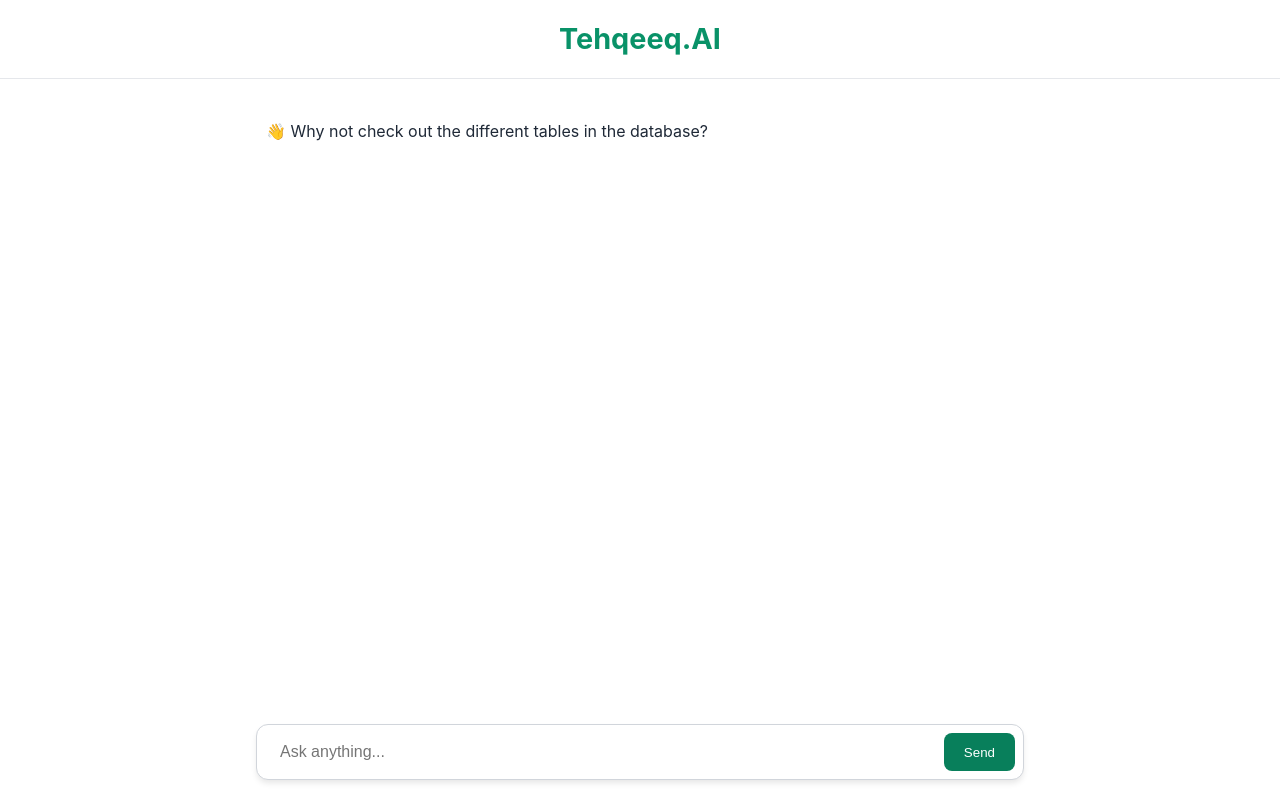
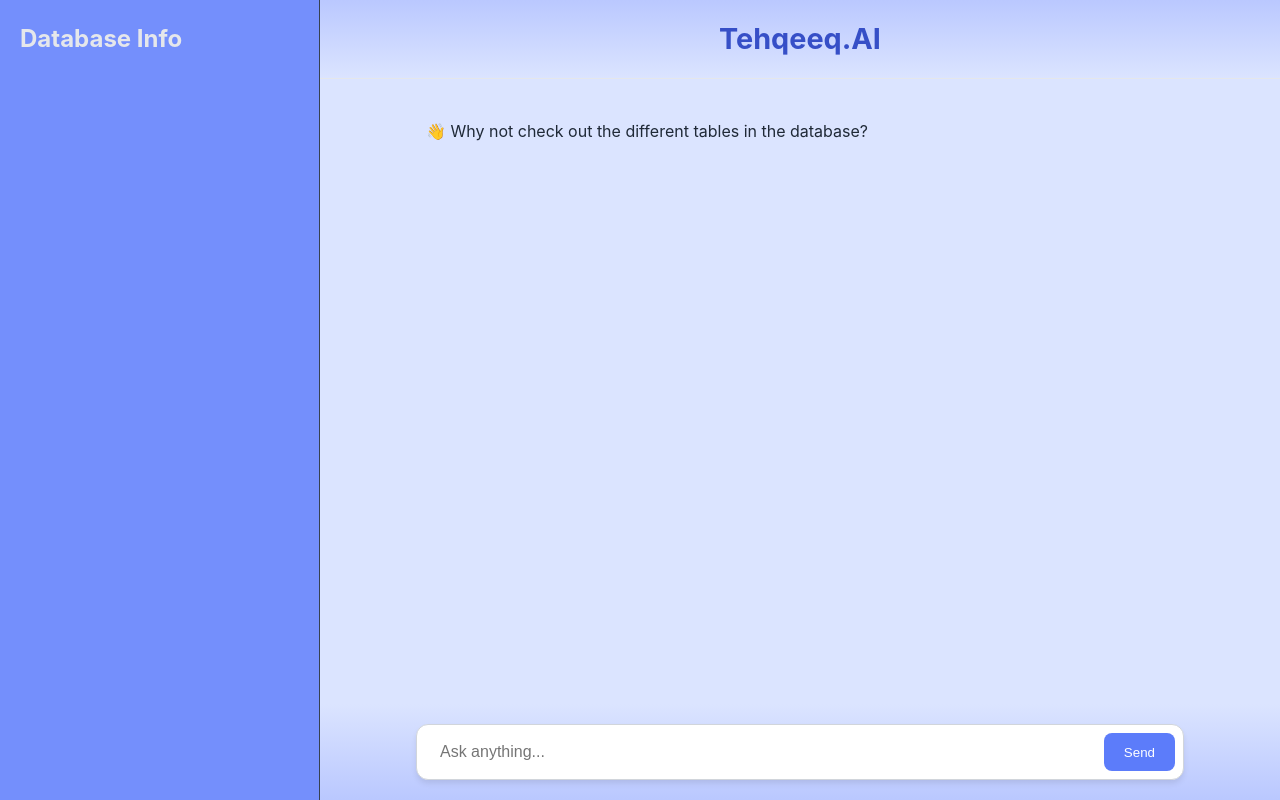
Before and after one commit to Vijay-Junoon/textToSQL, a Flask app: page / in a window 1280 px wide. Run offline with Flask 3, Linux system fonts and the light colour scheme; data that the repository does not hold is empty; some libraries are stand-ins or nearby versions.

Commit message:
Version 1.1

```diff
--- a/app.py
+++ b/app.py
@@ -1,8 +1,8 @@
 import os
 from flask import Flask, render_template, request, jsonify, session
 from dotenv import load_dotenv
-from src.main import ask_prompt,performQuery,formatResponse
-
+from src.main import ask_prompt,performQuery,formatResponse,obtainStructure
+from src.queryPurification import purify
 
 load_dotenv()
 app = Flask(__name__)
@@ -10,11 +10,18 @@
 
 # Placeholder for LLM logic
 def get_ai_response(user_input, history):
-
-    userQuery_response = ask_prompt(userQuery=user_input)[6:-3]
+    userQuery = purify(user_input)
+    userQuery_response = ask_prompt(userQuery=userQuery)[6:-3]
     query_result = performQuery(userQuery_response)
     response = formatResponse(userQuery_response,query_result)
     return response
+
+@app.route("/schema")
+def schema():
+
+    data = obtainStructure()
+
+    return jsonify(data)
 
 @app.route('/')
 def index():
--- a/requirements.txt
+++ b/requirements.txt
@@ -1,3 +1,6 @@
 psycopg2-binary
 pandas
 dotenv
+keybert
+sentence-transformers
+scikit-learn
--- a/src/main.py
+++ b/src/main.py
@@ -10,7 +10,7 @@
 
 
 client = Groq(
-    api_key=os.getenv('GROQ_API_KEY'),
+    api_key='API_KEY',
 )
 
 prompt_userQuery = """You are an expert SQL developer.
@@ -65,3 +65,23 @@
  Result: """ + str(sql_response)
     format_response = ask_prompt(prompt = prompt_format)
     return format_response
+
+def obtainStructure():
+    query = """ SELECT table_name
+    FROM information_schema.tables
+    WHERE table_schema = 'public';"""
+
+    cursor.execute(query)
+    tables = cursor.fetchall()
+    table_hash = {table[0]: [] for table in tables}
+    for table in tables:
+        table_name = str(table[0])
+
+        query = """SELECT column_name, data_type
+                    FROM information_schema.columns
+                    WHERE table_name = %s"""
+        cursor.execute(query,(table_name,))
+        data = cursor.fetchall()
+        for col in data:
+            table_hash[table_name].append(col[0])
+    return table_hash
--- /dev/null
+++ b/src/queryPurification.py
@@ -0,0 +1,19 @@
+from sentence_transformers import SentenceTransformer
+from sklearn.metrics.pairwise import cosine_similarity
+
+embed_target = ['Headphones', 'Printer', 'Mouse', 'Smartwatch', 'Keyboard', 'Smartphone', 'Camera', 'Monitor', 'Tablet', 'Laptop', 'Accessories', 'Office', 'Electronics', 'North', 'South', 'East', 'West']
+
+model = SentenceTransformer("all-MiniLM-L6-v2")
+embeddings = model.encode(embed_target)
+
+def purify(userQuery):
+  userQuery = userQuery.split()
+  for i in range(len(userQuery)):
+    enc_query = model.encode(userQuery[i])
+    sims = list(cosine_similarity([enc_query],embeddings))
+    trust = max(sims[0])
+    if trust > 0.6:
+      print(trust)
+      userQuery[i] = embed_target[list(sims[0]).index(max(sims[0]))]
+      print(userQuery)
+  return ' '.join(userQuery)
--- a/static/style.css
+++ b/static/style.css
@@ -12,12 +12,30 @@
   background-color: #ffffff;
   color: #222222;
   line-height: 1.6;
+  display: flex;
+  flex-direction: row;
+  align-items: center;
+}
+
+.side-bar {
+  width: 25%;
+  height: 100vh;
+  background-color: #748ffc;
+  color: #e5e7eb;
+  padding: 20px;
+  overflow-y: auto;
+  border-right: 1px solid #374151;
+  font-family: "Inter", sans-serif;
 }
 
 .chat-page {
+  background-color: #dbe4ff;
   display: flex;
+  width: 75%;
   flex-direction: column;
   height: 100vh;
+  justify-content: center;
+  align-items: center;
 }
 
 /* Header */
@@ -26,8 +44,10 @@
   border-bottom: 1px solid #e5e7eb;
   text-align: center;
   font-size: 0.9rem;
-  color: #099268;
+  color: #364fc7;
   font-weight: 500;
+  width: 100%;
+  background: linear-gradient(to top, transparent, #bac8ff 100%);
 }
 
 /* Chat Area */
@@ -38,6 +58,7 @@
   display: flex;
   flex-direction: column;
   gap: 30px;
+  width: 100%;
 }
 
 /* Messages */
@@ -82,12 +103,13 @@
 
 /* Input Area */
 .input-area {
+  width: 100%;
   padding: 20px;
-  background: linear-gradient(to bottom, transparent, white 20%);
+  background: linear-gradient(to bottom, transparent, #bac8ff 99%);
 }
 
 .input-wrapper {
-  max-width: 768px;
+  width: 768px;
   margin: 0 auto;
   display: flex;
   gap: 12px;
@@ -108,7 +130,7 @@
 
 button {
   padding: 8px 20px;
-  background: #087f5b;
+  background: #5c7cfa;
   color: white;
   border: none;
   border-radius: 8px;
--- a/templates/chat.html
+++ b/templates/chat.html
@@ -9,6 +9,10 @@
     <meta name="viewport" content="width=device-width, initial-scale=1.0" />
   </head>
   <body>
+    <div class="side-bar">
+      <h2>Database Info</h2>
+      <div id="schema"></div>
+    </div>
     <div class="chat-page">
       <header><h1>Tehqeeq.AI</h1></header>
       <div id="chatBox"></div>
@@ -84,6 +88,42 @@
           "bot",
         );
       });
+
+      fetch("/schema")
+        .then((res) => res.json())
+        .then((data) => {
+          let html = "";
+
+          for (let table in data) {
+            html += `
+        <div class="table" onclick="toggleTable('${table}')">
+            📂 ${table}
+            <ul class = "columns" id="${table}" style="display:none;">
+        `;
+
+            data[table].forEach((column) => {
+              html += `
+            <li>
+              ${column}
+            </li>
+            `;
+            });
+
+            html += `
+            </ul>
+        </div>
+        `;
+          }
+
+          document.getElementById("schema").innerHTML = html;
+        });
+
+      function toggleTable(id) {
+        let element = document.getElementById(id);
+
+        element.style.display =
+          element.style.display === "none" ? "block" : "none";
+      }
     </script>
   </body>
 </html>
```
Also changed, not shown: other parts of static/style.css (+48 -2 lines), 1 other file.
